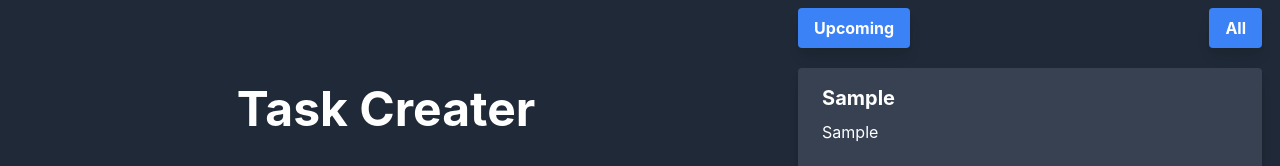
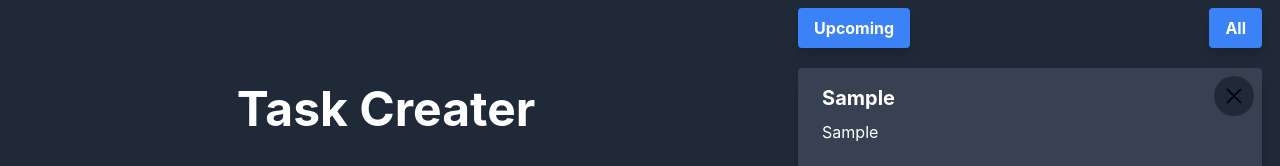
Before and after one commit to yathink3/edu-stack, a React (Vite) app: page / in a window 1280 px wide. Both pictures are taken after typing "Sample", "Sample", "2020-01-15", "10:30" into the empty fields and a click on the input "Create Task". Shown: the top 166 px of the page. Built offline with nearby package versions, Linux system fonts and the light colour scheme.

Commit message:
delete task implemented

```diff
--- a/src/App.tsx
+++ b/src/App.tsx
@@ -1,13 +1,13 @@
 import TaskCreate from './components/task-create';
 import TaskList from './components/task-list';
 
-function App() {
+const App = () => {
   return (
     <div className='bg-gray-800 h-screen min-h-full text-white grid md:grid-flow-col grid-flow-row gap-2'>
       <TaskCreate />
       <TaskList />
     </div>
   );
-}
+};
 
 export default App;
--- a/src/browser-storage.ts
+++ b/src/browser-storage.ts
@@ -1,5 +1,6 @@
 const KEY = 'redux';
-export function loadState() {
+
+export const loadState = () => {
   try {
     const serializedState = localStorage.getItem(KEY);
     if (!serializedState) return undefined;
@@ -7,13 +8,13 @@ export function loadState() {
   } catch (e) {
     return undefined;
   }
-}
+};
 
-export async function saveState(state: any) {
+export const saveState = (state: any) => {
   try {
     const serializedState = JSON.stringify(state);
     localStorage.setItem(KEY, serializedState);
   } catch (e) {
-    // Ignore
+    console.log(e);
   }
-}
+};
--- a/src/components/task-create.tsx
+++ b/src/components/task-create.tsx
@@ -1,8 +1,8 @@
 import { useState } from 'react';
 import { useTaskDispatch } from '../store/task';
 
-export default function TaskCreate() {
-  const { addToTask } = useTaskDispatch();
+const TaskCreate = () => {
+  const { addTask } = useTaskDispatch();
   const [name, setName] = useState('');
   const [description, setDescription] = useState('');
   const [date, setDate] = useState('');
@@ -10,9 +10,8 @@ export default function TaskCreate() {
 
   const handleSubmit = (e: any) => {
     e.preventDefault();
-    console.log({ name, description, date, time });
     if (name && description && date && time) {
-      addToTask({ name, description, date, time });
+      addTask({ name, description, date, time });
       setName('');
       setDescription('');
       setDate('');
@@ -28,14 +27,16 @@ export default function TaskCreate() {
         <h1 className='text-5xl font-bold'>Task Creater</h1>
       </div>
       <form className='md:row-span-3 pr-3' onSubmit={handleSubmit}>
-        <input type='text' value={name} onChange={e => setName(e.target.value)} className='bg-gray-50 border border-gray-300 text-gray-900 sm:text-sm rounded-lg focus:ring-blue-500 focus:border-blue-500 block w-full p-2.5 m-2 shadow-lg' placeholder='Task Name' />
-        <textarea rows={4} value={description} onChange={e => setDescription(e.target.value)} cols={50} className='bg-gray-50 border border-gray-300 text-gray-900 sm:text-sm rounded-lg focus:ring-blue-500 focus:border-blue-500 block w-full p-2.5 m-2 shadow-lg' placeholder='Description' />
-        <input type='date' value={date} onChange={e => setDate(e.target.value)} className='bg-gray-50 border border-gray-300 text-gray-900 sm:text-sm rounded-lg focus:ring-blue-500 focus:border-blue-500 block w-full p-2.5 m-2 shadow-lg' placeholder='Select date' />
-        <input type='time' value={time} onChange={e => setTime(e.target.value)} className='bg-gray-50 border border-gray-300 text-gray-900 sm:text-sm rounded-lg focus:ring-blue-500 focus:border-blue-500 block w-full p-2.5 m-2 shadow-lg' placeholder='Select date' />
+        <input type='text' value={name} onChange={e => setName(e.target.value)} className='input' placeholder='Task Name' />
+        <textarea rows={4} value={description} onChange={e => setDescription(e.target.value)} cols={50} className='input' placeholder='Description' />
+        <input type='date' value={date} onChange={e => setDate(e.target.value)} className='input' placeholder='Select date' />
+        <input type='time' value={time} onChange={e => setTime(e.target.value)} className='input' placeholder='Select date' />
         <span className='flex justify-center'>
-          <input type='submit' className='bg-blue-500 hover:bg-blue-700 text-white font-bold py-2 px-4 m-2 rounded shadow-lg' value='Create Task' />
+          <input type='submit' className='btn-blue' value='Create Task' />
         </span>
       </form>
     </div>
   );
-}
+};
+
+export default TaskCreate;
--- a/src/components/task-list.tsx
+++ b/src/components/task-list.tsx
@@ -1,44 +1,54 @@
 import { useState } from 'react';
 import type { Task } from '../store/task';
-import { useTaskStore } from '../store/task';
+import { useTaskDispatch, useTaskStore } from '../store/task';
 
 const getLastThreeDates = (arr: Array<Task>) => {
   return arr
     .filter(ele => new Date(ele.date) > new Date())
-    .sort((a: Task, b: Task) => new Date(a.date).valueOf() - new Date(b.date).valueOf())
+    .sort((a, b) => new Date(a.date).valueOf() - new Date(b.date).valueOf())
     .slice(0, 3);
 };
 
-export default function TaskList() {
+const TaskList = () => {
   const tasks = useTaskStore();
+  const { removeTask } = useTaskDispatch();
   const [upcoming, setUpcoming] = useState(false);
 
-  const taskList: Array<Task> = upcoming ? getLastThreeDates(tasks) : tasks;
+  const taskList = upcoming ? getLastThreeDates(tasks) : tasks;
+
+  // console.log(taskList);
 
   return (
     <div className='col-span-1 flex flex-col overflow-auto h-full ml-2.5 mr-2.5'>
       <div className='flex justify-between'>
-        <button onClick={e => setUpcoming(true)} className='bg-blue-500 hover:bg-blue-700 text-white font-bold py-2 px-4 m-2 rounded shadow-lg'>
+        <button onClick={e => setUpcoming(true)} className='btn-blue'>
           Upcoming
         </button>
-        <button onClick={e => setUpcoming(false)} className='bg-blue-500 hover:bg-blue-700 text-white font-bold py-2 px-4 m-2 rounded shadow-lg'>
+        <button onClick={e => setUpcoming(false)} className='btn-blue'>
           All
         </button>
       </div>
       <div className='justify-center'>
         {taskList.map(task => (
           <div key={task.id} className='bg-gray-700 rounded overflow-hidden my-3 mx-2 shadow-lg'>
+            <button onClick={e => removeTask(task.id)} className='bg-gray-800 hover:bg-gray-400 text-black text-center py-1.5 px-2.5 rounded-full h-10 w-10 inline-flex items-center float-right m-2'>
+              <svg className='h-6 w-6' fill='#000000' xmlns='http://www.w3.org/2000/svg' viewBox='0 0 50 50' width='50px' height='50px'>
+                <path d='M 9.15625 6.3125 L 6.3125 9.15625 L 22.15625 25 L 6.21875 40.96875 L 9.03125 43.78125 L 25 27.84375 L 40.9375 43.78125 L 43.78125 40.9375 L 27.84375 25 L 43.6875 9.15625 L 40.84375 6.3125 L 25 22.15625 Z' />
+              </svg>
+            </button>
             <div className='px-6 py-4'>
               <div className='font-bold text-xl mb-2'>{task.name}</div>
               <p className='text-base'>{task.description}</p>
             </div>
             <div className='px-6 py-3'>
-              <span className='inline-block bg-gray-200 rounded-full px-3 py-1 text-sm font-semibold text-gray-700 mx-1'>{new Date(task.date).toLocaleString()}</span>
-              {new Date(task.date) < new Date() && <span className='inline-block bg-green-600 rounded-full px-3 py-1 text-sm font-semibold text-gray-700 mx-1'>completed</span>}
+              <span className='chip bg-gray-200'>{new Date(task.date).toLocaleString()}</span>
+              {new Date(task.date) < new Date() && <span className='chip bg-green-600'>completed</span>}
             </div>
           </div>
         ))}
       </div>
     </div>
   );
-}
+};
+
+export default TaskList;
--- a/src/index.css
+++ b/src/index.css
@@ -12,3 +12,15 @@ body {
 code {
   font-family: source-code-pro, Menlo, Monaco, Consolas, 'Courier New', monospace;
 }
+
+@layer components {
+  .input {
+    @apply bg-gray-50 border border-gray-300 text-gray-900 sm:text-sm rounded-lg focus:ring-blue-500 focus:border-blue-500 block w-full p-2.5 m-2 shadow-lg;
+  }
+  .btn-blue {
+    @apply bg-blue-500 hover:bg-blue-700 text-white font-bold py-2 px-4 m-2 rounded shadow-lg;
+  }
+  .chip {
+    @apply inline-block   px-3 py-1 text-sm font-semibold text-gray-700 mx-1 rounded-full shadow-lg;
+  }
+}
--- a/src/main.tsx
+++ b/src/main.tsx
@@ -1,15 +1,15 @@
-import React from 'react';
-import ReactDOM from 'react-dom';
+import { StrictMode } from 'react';
+import { render } from 'react-dom';
 import { Provider } from 'react-redux';
 import App from './App';
 import './index.css';
 import store from './store';
 
-ReactDOM.render(
-  <React.StrictMode>
+render(
+  <StrictMode>
     <Provider store={store}>
       <App />
     </Provider>
-  </React.StrictMode>,
+  </StrictMode>,
   document.getElementById('root')
 );
--- a/src/store/index.ts
+++ b/src/store/index.ts
@@ -12,7 +12,6 @@ const store = configureStore({
 
 store.subscribe(
   debounce(() => {
-    console.log('store changed', store.getState());
     saveState(store.getState());
   }, 1000)
 );
--- a/src/store/task.ts
+++ b/src/store/task.ts
@@ -21,9 +21,9 @@ const TaskSlice = createSlice({
   name: 'TaskData',
   initialState,
   reducers: {
-    addToTask: (state, { payload: taskTemp }: { payload: TasksTemp }) => {
+    addTask: (state, { payload: taskTemp }: { payload: TasksTemp }) => {
       const task: Task = {
-        id: state.length,
+        id: new Date().valueOf(),
         name: taskTemp.name,
         description: taskTemp.description,
         date: new Date(`${taskTemp.date} ${taskTemp.time}`),
@@ -32,19 +32,20 @@ const TaskSlice = createSlice({
       state.push(task);
     },
     removeTask: (state, { payload: id }: { payload: number }) => {
-      state.splice(id, 1);
+      const index = state.findIndex(task => task.id === id);
+      state.splice(index, 1);
     },
   },
 });
 
 export default TaskSlice.reducer;
 
-export const { addToTask, removeTask } = TaskSlice.actions;
+export const { addTask, removeTask } = TaskSlice.actions;
 
 export const useTaskDispatch = () => {
   const dispatch = useDispatch();
   return {
-    addToTask: (task: TasksTemp) => dispatch(addToTask(task)),
+    addTask: (task: TasksTemp) => dispatch(addTask(task)),
     removeTask: (id: number) => dispatch(removeTask(id)),
   };
 };
```
